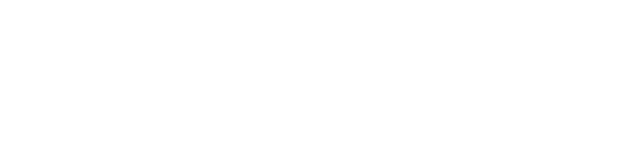
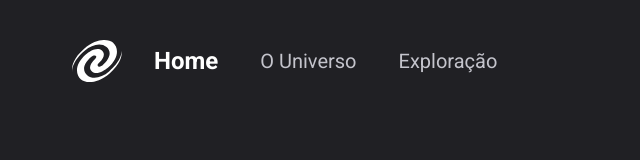
Before and after one commit to CCassolF/spa-universe, a website: page index.html in a window 1280 px wide. Shown: the whole page, without its empty margins (0-640 px from the left). Drawn offline with Linux system fonts and the light colour scheme.

Commit message:
Page home layout style and preset routes

```diff
--- a/index.html
+++ b/index.html
@@ -1,11 +1,68 @@
 <!DOCTYPE html>
-<html lang="en">
+<html lang="pt-br">
 <head>
+
+  <link rel="preconnect" href="https://fonts.googleapis.com">
+  <link rel="preconnect" href="https://fonts.gstatic.com" crossorigin>
+  <link href="https://fonts.googleapis.com/css2?family=Roboto:wght@400;700&display=swap" rel="stylesheet">
+
   <meta charset="UTF-8">
   <meta name="viewport" content="width=device-width, initial-scale=1.0">
+
   <title>SPA Universe</title>
+
+  <link rel="stylesheet" href="./styles/style.css">
+
 </head>
 <body>
 
+  <header>
+    <img src="./assets/logo.svg" alt="Logo espiral universe">
+
+    <nav>
+      <a class="selected" href="/" onclick="route()">Home</a>
+      <a class="" href="/universe" onclick="route()">O Universo</a>
+      <a class="" href="/explorer" onclick="route()">Exploração</a>
+    </nav>
+  </header>
+
+  <div id="app"></div>
+
+
+  <!-- <script type="module" src="./src/index.js"></script> -->
+
+  <script>
+    const routes = {
+      '/': '/pages/home.html',
+      '/universe': '/pages/universe.html',
+      '/explorer': '/pages/explorer.html',
+      404: '/pages/404.html',
+    }
+
+    function route(event) {
+      event = event || window.event
+      event.preventDefault()
+
+      window.history.pushState({}, '', event.target.href)
+
+      handle()
+    }
+
+    function handle() {
+      const { pathname } = window.location
+      const route = routes[pathname] || router[404]
+
+      fetch(route)
+      .then(data => data.text())
+      .then(html => {
+        document.querySelector('#app').innerHTML = html
+      })
+
+      console.log(route)
+    }
+
+    handle()
+
+  </script>
 </body>
 </html>
--- /dev/null
+++ b/styles/home-style.css
@@ -0,0 +1,45 @@
+body {
+  background-image: url('../assets/img-01.png');
+  background-position: center;
+  background-size: cover;
+  background-repeat: no-repeat;
+  object-fit: cover;
+}
+
+#container {
+  margin-top: 17.2rem;
+  display: grid;
+  place-items: center;
+  gap: 2.4rem;
+}
+
+h1 {
+  color: #E1E1E6;
+  font-size: 4.8rem;
+  font-weight: 700;
+  line-height: 6rem;
+}
+
+button {
+  width: fit-content;
+  text-align: center;
+  color: #FFF;
+  font-size: 1.4rem;
+  font-weight: 700;
+  line-height: 2.4rem;
+  text-transform: uppercase;
+
+  padding: 12px 32px;
+  background-color: transparent;
+  border-radius: .5rem;
+  border: .2rem solid #FFF;
+
+  cursor: pointer;
+
+  transition: background .7s ease-out;
+}
+
+button:hover {
+  background: #FFF;
+  color: #02799D;
+}
--- /dev/null
+++ b/styles/style.css
@@ -0,0 +1,58 @@
+* {
+  margin: 0;
+  padding: 0;
+  box-sizing: border-box;
+}
+
+:root {
+  font-size: 62.5%;
+
+  --color-gray-500: #C4C4CC;
+}
+
+.selected {
+  color: #FFFFFF;
+  font-size: 2.4rem;
+  font-weight: 700;
+}
+
+body, button {
+  font-family: 'Roboto', sans-serif;
+}
+
+body {
+  width: 100%;
+  height: 100dvh;
+
+  font-size: 1.6rem;
+
+  background-color: #202024;
+  color: #FFFFFF;
+}
+
+header {
+  display: flex;
+  align-items: center;
+  padding: 4rem 7.2rem;
+
+  gap: 3.2rem;
+}
+
+
+header nav {
+  display: flex;
+  align-items: center;
+  gap: 4.2rem;
+}
+
+a {
+  font-size: 2rem;
+  font-weight: 400;
+  line-height: 2rem;
+  text-decoration: none;
+  color: var(--color-gray-500);
+}
+
+a:hover {
+  filter: brightness(7);
+}
```
Also changed, not shown: pages/404.html (added, +3 -0 lines), pages/home.html (added, +7 -0 lines), assets/logo.svg (added), pages/explorer.html (added), pages/universe.html (added), src/index.js (added), 3 other files.
